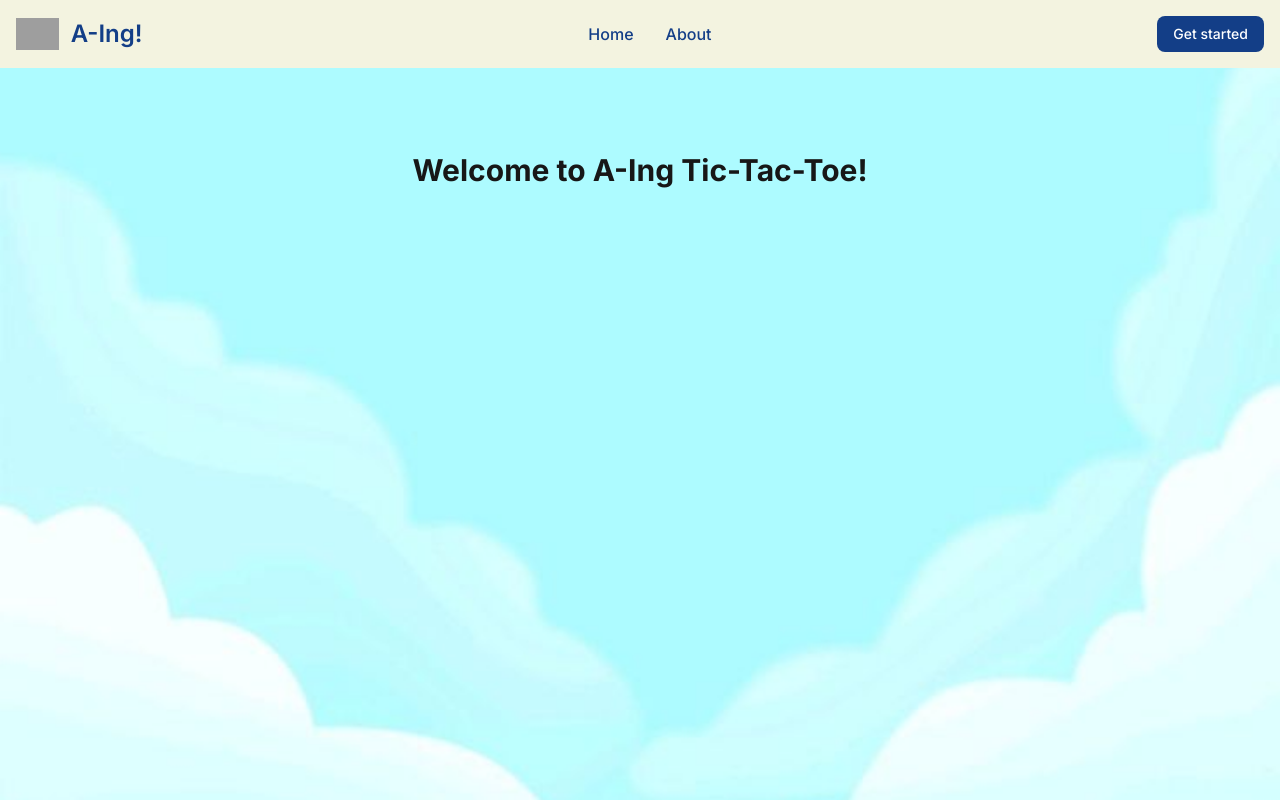
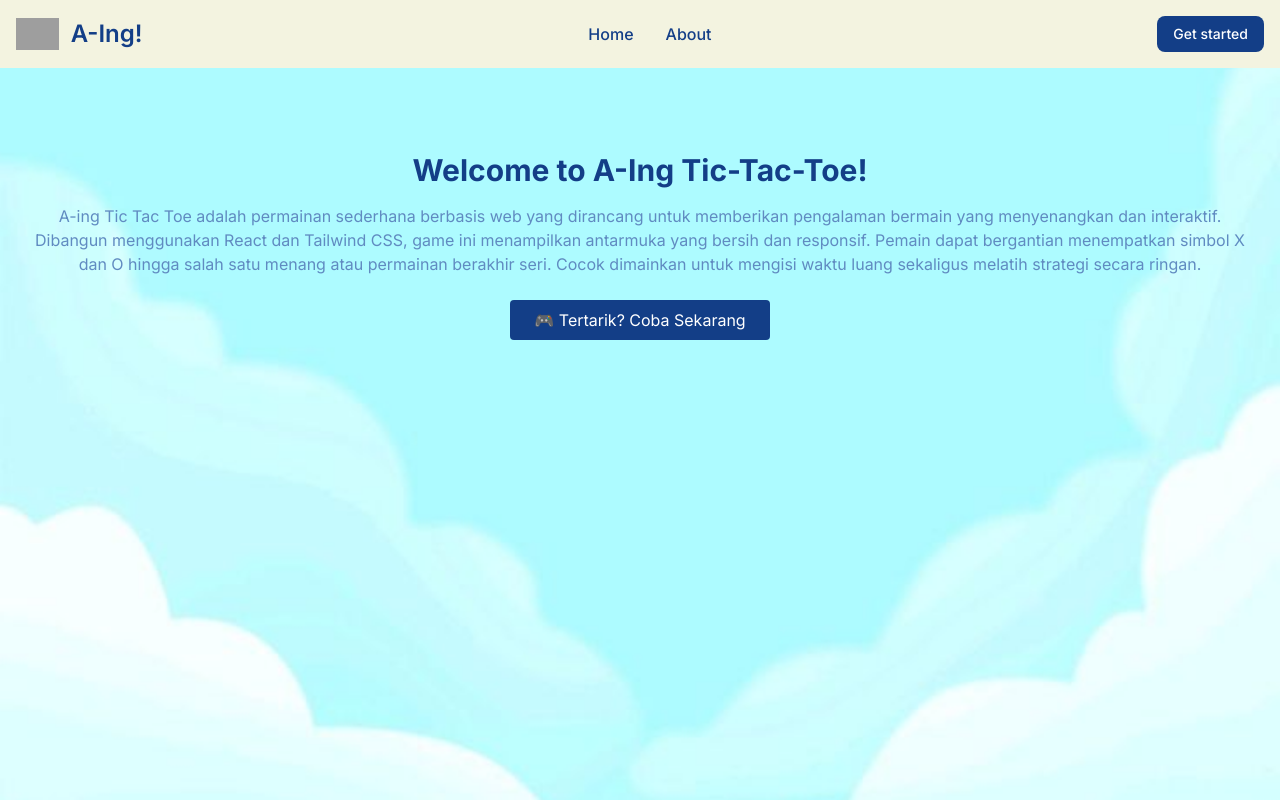
Before and after one commit to lulultfh/HO2_FE_LuluLuthfiah, a Next.js app: page /home in a window 1280 px wide. Built offline with nearby package versions, Linux system fonts and the light colour scheme; grey boxes are pictures that could not be loaded.

Commit message:
feat: update description and button

```diff
--- a/src/app/home/page.tsx
+++ b/src/app/home/page.tsx
@@ -1,20 +1,20 @@
-'use client'
+"use client";
 
 import { useEffect, useState } from "react";
 
-export default function Home(){
-    const fullText = 'Tic-Tac-Toe!';
-    const [text, setText] = useState('');
+export default function Home() {
+  const fullText = "Tic-Tac-Toe!";
+  const [text, setText] = useState("");
 
   useEffect(() => {
     let currentIndex = 0;
-        const interval = setInterval(()=> {
+    const interval = setInterval(() => {
       setText(fullText.slice(0, currentIndex + 1));
       currentIndex++;
-            if(currentIndex === fullText.length){
-                setTimeout(()=> {
+      if (currentIndex === fullText.length) {
+        setTimeout(() => {
           currentIndex = 0;
-                    setText('');
+          setText("");
         }, 1000);
         // clearInterval(interval);
       }
@@ -22,9 +22,26 @@ export default function Home(){
     return () => clearInterval(interval);
   }, []);
 
-    return(
+  return (
     <section className="p-8 text-center">
-            <h1 className="text-3xl font-bold mb-4">Welcome to A-Ing <span>{text}</span></h1>
+      <h1 className="text-3xl font-bold mb-4 text-[#133E87]">
+        Welcome to A-Ing <span>{text}</span>
+      </h1>
+      <p className="text-[#608BC1]">
+        A-ing Tic Tac Toe adalah permainan sederhana berbasis web yang dirancang
+        untuk memberikan pengalaman bermain yang menyenangkan dan interaktif.
+        Dibangun menggunakan React dan Tailwind CSS, game ini menampilkan
+        antarmuka yang bersih dan responsif. Pemain dapat bergantian menempatkan
+        simbol X dan O hingga salah satu menang atau permainan berakhir seri.
+        Cocok dimainkan untuk mengisi waktu luang sekaligus melatih strategi
+        secara ringan.
+      </p>
+      <button
+        className="bg-[#133E87] mt-6 text-white px-6 py-2 rounded hover:bg-[#0f2e65] transition"
+        onClick={() => (window.location.href = "/main")}
+      >
+        🎮 Tertarik? Coba Sekarang
+      </button>
     </section>
-    )
+  );
 }
```
Lines whose indentation alone changed are shown as unchanged.
